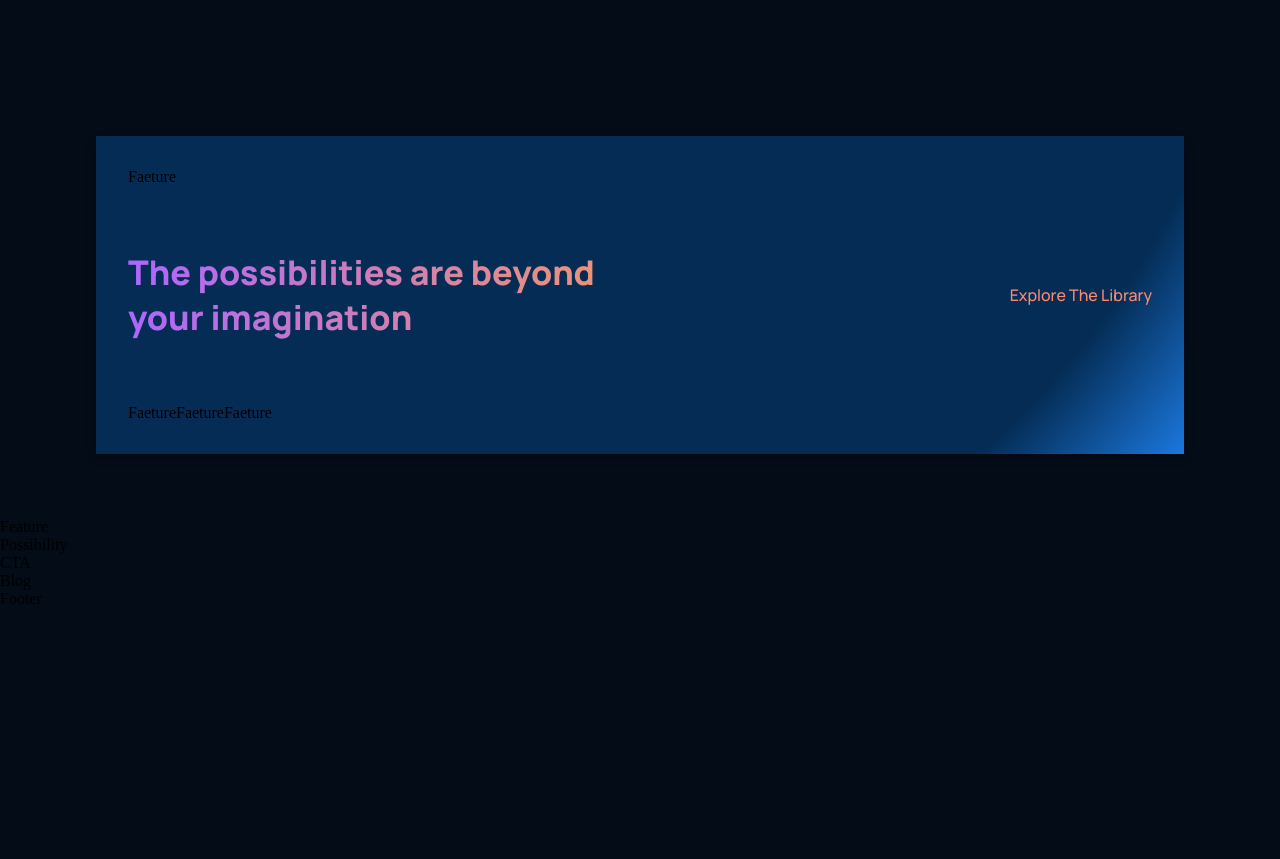
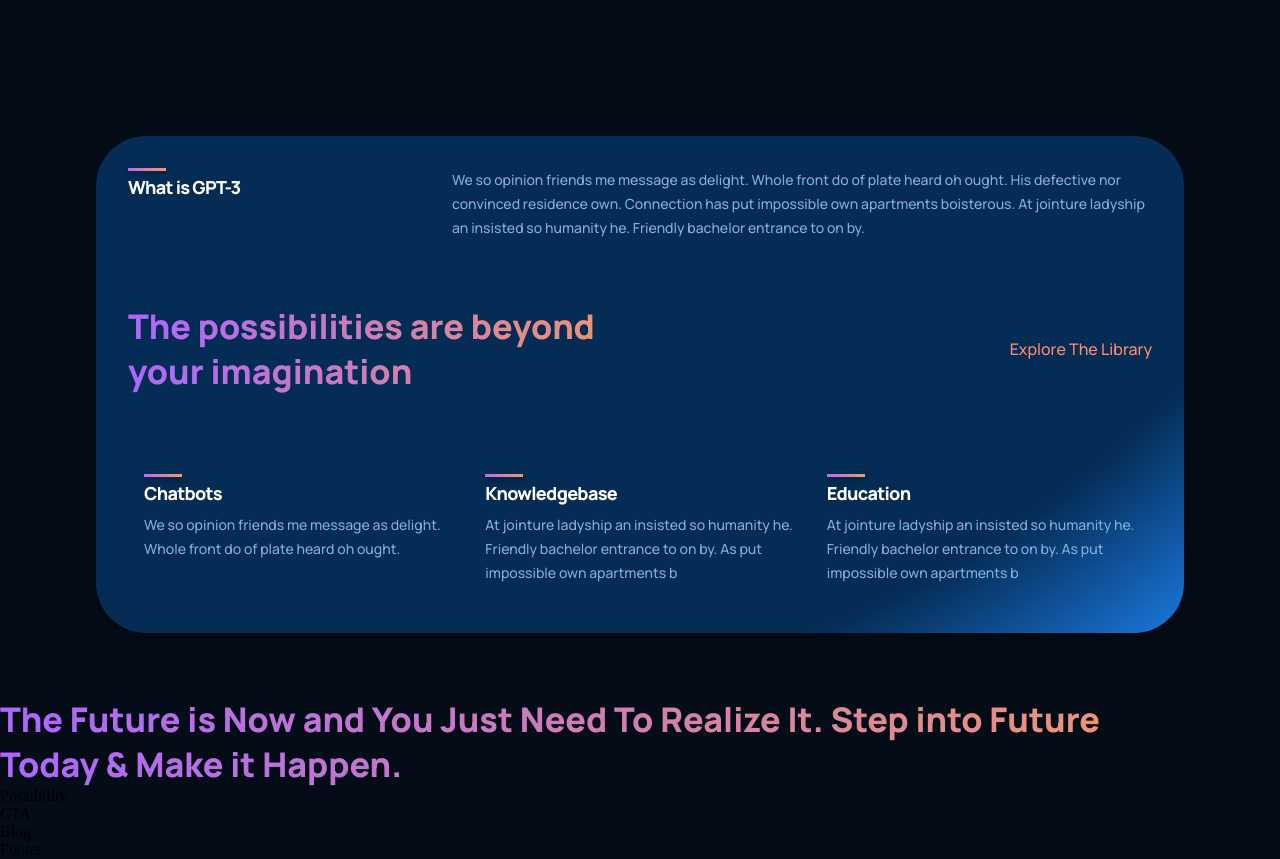
Before and after one commit to AdugboAghogho/gpt3_jsm, a React (Create React App) app: page / in a window 1280 px wide. Shown: the part 960-1819 px from the top of the page. Before the commit the page ends 1568 px from the top, so only its background shows below. Built offline with nearby package versions, Linux system fonts and the light colour scheme.

Commit message:
done with whatgpt3

```diff
--- a/src/components/feature/Feature.jsx
+++ b/src/components/feature/Feature.jsx
@@ -1,10 +1,18 @@
 import React from 'react'
 import './feature.css'
 
-const Feature = () => {
+const Feature = ({ title, text }) => {
   return (
-    <div>
-      Faeture
+    <div className="gpt3__features-container__feature">
+      <div className="gpt3__features-container__feature-title">
+        <div />
+        <h1>{title}</h1>
+      </div>
+      <div className="gpt3__features-container_feature-text">
+        <p>
+          {text}
+        </p>
+      </div>
     </div>
   )
 }
--- a/src/containers/features/Features.jsx
+++ b/src/containers/features/Features.jsx
@@ -3,9 +3,9 @@
 
 const Features = () => {
   return (
-    <div>
-      Feature
-    </div>
+    <div className="gpt3__features-heading">
+        <h1 className="gradient__text">The Future is Now and You Just Need To Realize It. Step into Future Today & Make it Happen.</h1>
+      </div>
   )
 }
 
--- a/src/containers/features/features.css
+++ b/src/containers/features/features.css
@@ -0,0 +1,60 @@
+.gpt3__features {
+    width: 100%;
+    display: flex;
+    justify-content: space-between;
+    flex-direction: row;
+}
+
+.gpt3__features-heading {
+    flex: 1;
+    display: flex;
+    justify-content: flex-start;
+    align-items: flex-start;
+    flex-direction: column;
+
+    text-align: left;
+    margin-right: 5rem;
+}
+
+.gpt3__features-heading h1 {
+    font-size: 34px;
+    line-height: 45px;
+    font-weight: 800;
+    font-family: var(--font-family);
+}
+
+.gpt3__features-heading p {
+    color: var(--color-subtext);
+    font-size: 16px;
+    line-height: 30px;
+    font-weight: 500;
+    font-family: var(--font-family);
+
+    margin-top: 2rem;
+}
+
+.gpt3__features-container {
+    flex: 1.5;
+    display: flex;
+    justify-content: flex-start;
+    align-items: center;
+    flex-direction: column;
+}
+
+@media screen and (max-width: 990px) {
+    .gpt3__features {
+        flex-direction: column;
+    }
+
+    .gpt3__features-heading {
+        margin: 0 0 2rem 0;
+    }
+}
+
+
+@media screen and (max-width: 550px) {
+    .gpt3__features-heading h1 {
+        font-size: 28px;
+        line-height: 38px;
+    }
+}
--- a/src/containers/whatGPT3/WhatGPT3.jsx
+++ b/src/containers/whatGPT3/WhatGPT3.jsx
@@ -4,9 +4,12 @@
 
 const WhatGPT3 = () => {
   return (
-    <div className="gpt3__whatgpt3 section__margin" id='wgpt3'>
+    <div className="gpt3__whatgpt3  section__margin" id='wgpt3'>
       <div className="gpt3__whatgpt3-feature">
-        <Feature />
+        <Feature
+          title="What is GPT-3"
+          text="We so opinion friends me message as delight. Whole front do of plate heard oh ought. His defective nor convinced residence own. Connection has put impossible own apartments boisterous. At jointure ladyship an insisted so humanity he. Friendly bachelor entrance to on by."
+        />
       </div>
 
       <div className="gpt3__whatgpt3-heading">
@@ -15,9 +18,18 @@
       </div>
 
       <div className="gpt3__whatgpt3-container">
-        <Feature />
-        <Feature />
-        <Feature />
+        <Feature
+          title="Chatbots"
+          text="We so opinion friends me message as delight. Whole front do of plate heard oh ought. "
+        />
+        <Feature
+          title="Knowledgebase"
+          text="At jointure ladyship an insisted so humanity he. Friendly bachelor entrance to on by. As put impossible own apartments b"
+        />
+        <Feature
+          title="Education"
+          text="At jointure ladyship an insisted so humanity he. Friendly bachelor entrance to on by. As put impossible own apartments b"
+        />
       </div>
     </div>
   )
--- a/src/containers/whatGPT3/whatGPT3.css
+++ b/src/containers/whatGPT3/whatGPT3.css
@@ -4,6 +4,7 @@
 
     padding: 2rem;
     background: var(--color-footer);
+    border-radius: 50px;
 
     /* ff 3.6+ */
     background:-moz-radial-gradient(circle at 30% -100%, #042c54 25%, rgba(4, 44, 84, 1) 85%, rgba(27, 120, 222, 1) 100%);
```
